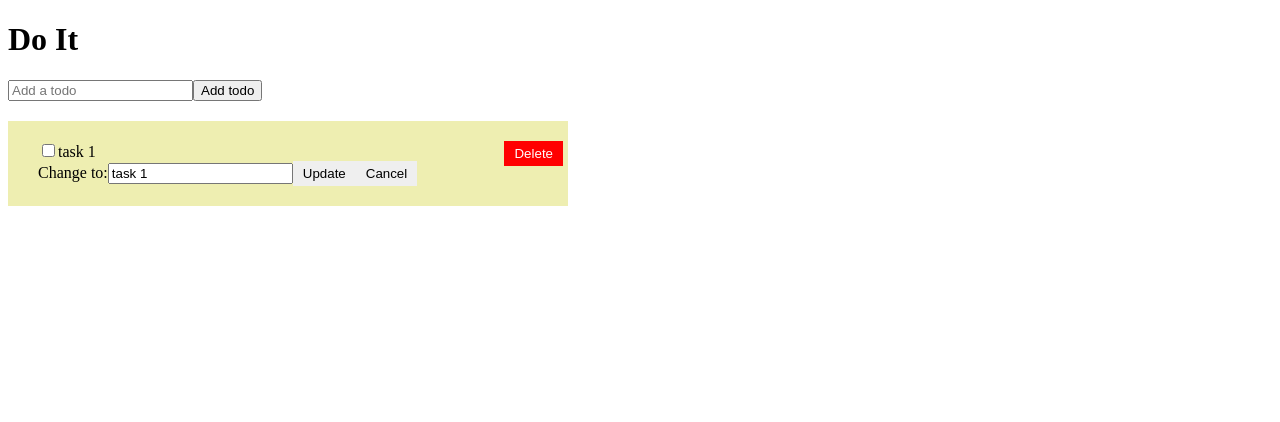
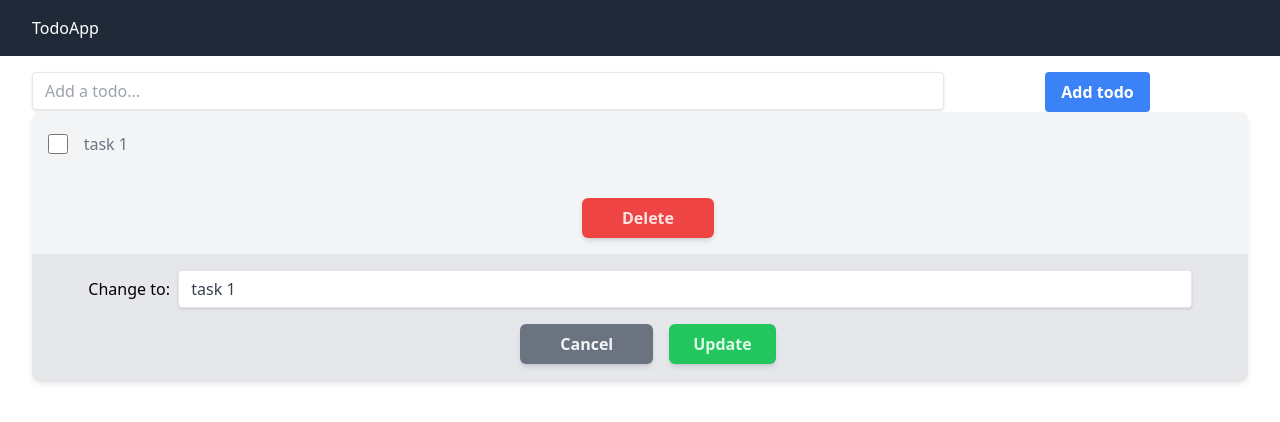
Before and after one commit to dopewevmond/friendly-fortnight, a React (Vite) app: page / in a window 1280 px wide. Both pictures are taken after a click on the button "Edit". Shown: the top 422 px of the page. Built offline with nearby package versions, Linux system fonts and the light colour scheme.

Commit message:
styled with tailwind

```diff
--- a/package.json
+++ b/package.json
@@ -17,6 +17,7 @@
     "eslint-plugin-jsx-a11y": "^6.5.1",
     "eslint-plugin-react": "^7.28.0",
     "eslint-plugin-react-hooks": "^4.3.0",
+    "npm-run-all": "^4.1.5",
     "parcel": "^2.2.1",
     "process": "^0.11.10"
   },
--- /dev/null
+++ b/src/App.css
@@ -0,0 +1,3 @@
+@tailwind base;
+@tailwind components;
+@tailwind utilities;
--- a/src/App.js
+++ b/src/App.js
@@ -1,11 +1,14 @@
 import { render } from "react-dom";
 import Home from "./Home";
+import Navbar from "./Navbar";
 
 const App = () => {
   return (
     <>
-      <h1>Do It</h1>
-      <Home />
+      <Navbar />
+      <div className="container mx-auto px-8">
+        <Home />
+      </div>
     </>
   );
 };
--- a/src/Home.js
+++ b/src/Home.js
@@ -58,7 +58,7 @@ const Home = () => {
   }
 
   return (
-    <>
+    <div className="my-4">
       <form
         onSubmit={(e) => {
           e.preventDefault();
@@ -66,18 +66,30 @@ const Home = () => {
           setPendingTodo("");
         }}
       >
-        <label>
+        <div className="flex flex-row">
+          <div className="basis-3/4">
+            <label className="w-full">
               <input
-            placeholder="Add a todo"
+                className="shadow appearance-none border rounded w-full py-2 px-3 text-gray-700 leading-tight focus:outline-none focus:shadow-outline"
+                placeholder="Add a todo..."
                 value={pendingTodo}
                 onChange={(e) => {
                   setPendingTodo(e.target.value);
                 }}
               />
             </label>
-        <button type="submit">Add todo</button>
+          </div>
+          <div className="basis-1/12"></div>
+          <div className="basis-1/6">
+            <button
+              type="submit"
+              className="bg-blue-500 hover:bg-blue-700 text-white font-bold py-2 px-4 rounded focus:outline-none focus:shadow-outline"
+            >
+              Add todo
+            </button>
+          </div>
+        </div>
       </form>
-      <h3>{pendingTodo}</h3>
       {todos.length ? (
         todos.map((todo) => (
           <Task
@@ -93,7 +105,7 @@ const Home = () => {
       ) : (
         <></>
       )}
-    </>
+    </div>
   );
 };
 
--- /dev/null
+++ b/src/Navbar.js
@@ -0,0 +1,15 @@
+const Navbar = () => {
+  return (
+    <nav className="bg-gray-800 text-white py-4">
+      <div className="container mx-auto px-8">
+        <ul className="flex">
+          <li className="mr-6">
+            <button className="">TodoApp</button>
+          </li>
+        </ul>
+      </div>
+    </nav>
+  );
+};
+
+export default Navbar;
--- a/src/Task.js
+++ b/src/Task.js
@@ -18,40 +18,73 @@ const Task = ({ uid, task, done, deleteTodo, toggleTodo, editTask }) => {
   };
 
   return (
-    <div className="task-container m-top task">
+    <>
+      <div className="w-full overflow-hidden rounded-lg bg-gray-100 shadow-md duration-300 hover:shadow-xl mb-8">
+        <p className="my-4 ml-4 text-gray-500">
+          <div className="inline-flex items-center">
             <input
+              className="w-8 h-8"
               type="checkbox"
               id={uid}
               checked={done}
               onChange={() => toggleTodo(uid)}
             />
-      <label htmlFor={uid} ref={valTask}>
+            <label htmlFor={uid} ref={valTask} className="ml-4 w-full">
               {task}
             </label>
-      <button className="del-button" onClick={() => deleteTodo(uid)}>
-        Delete
-      </button>
+          </div>
+        </p>
 
-      <div className={beingEdited ? "" : "dont-show"}>
-        <label>
-          Change to:
-          <input type="text" ref={valNewTask} />
-        </label>
-        <button className="confirm-edit-button" onClick={updateTaskRef}>
-          Update
-        </button>
-        <button className="cancel-button" onClick={() => setEdited(false)}>
-          Cancel
-        </button>
-      </div>
-
+        <div className="space-x-4 bg-gray-100 py-4 text-center">
           <button
-        className={beingEdited ? "dont-show" : "edit-button"}
+            className={
+              beingEdited
+                ? "dont-show"
+                : "inline-block rounded-md bg-blue-500 px-10 py-2 font-semibold text-blue-100 shadow-md duration-75 hover:bg-blue-400"
+            }
             onClick={copyTaskToEdit}
           >
             Edit
           </button>
+
+          <button
+            className="inline-block rounded-md bg-red-500 px-10 py-2 font-semibold text-red-100 shadow-md duration-75 hover:bg-red-400"
+            onClick={() => deleteTodo(uid)}
+          >
+            Delete
+          </button>
         </div>
+
+        <div
+          className={
+            beingEdited ? "space-x-4 bg-gray-200 py-4 text-center" : "dont-show"
+          }
+        >
+          <div>
+            <label>
+              Change to: &nbsp;
+              <input
+                type="text"
+                ref={valNewTask}
+                className="shadow appearance-none border rounded w-5/6 py-2 px-3 text-gray-700 leading-tight focus:outline-none focus:shadow-outline mb-4"
+              />
+            </label>
+          </div>
+          <button
+            className="inline-block rounded-md bg-gray-500 px-10 py-2 font-semibold text-gray-100 shadow-md duration-75 hover:bg-gray-400"
+            onClick={() => setEdited(false)}
+          >
+            Cancel
+          </button>
+          <button
+            className="inline-block rounded-md bg-green-500 px-6 py-2 font-semibold text-green-100 shadow-md duration-75 hover:bg-green-400"
+            onClick={updateTaskRef}
+          >
+            Update
+          </button>
+        </div>
+      </div>
+    </>
   );
 };
 
--- a/src/index.html
+++ b/src/index.html
@@ -5,6 +5,7 @@
     <meta http-equiv="X-UA-Compatible" content="IE=edge">
     <meta name="viewport" content="width=device-width, initial-scale=1.0">
     <title>Todo React App</title>
+    <script src="https://cdn.tailwindcss.com"></script>
 </head>
 <body>
     <div id="root"></div>
--- /dev/null
+++ b/tailwind.config.js
@@ -0,0 +1,8 @@
+/** @type {import('tailwindcss').Config} */
+module.exports = {
+  content: ["./src/**/*.{html, js, jsx}"],
+  theme: {
+    extend: {},
+  },
+  plugins: [],
+};
```
Also changed, not shown: 1 other file (tests, documents, lock files or other folders). Lines whose indentation alone changed are shown as unchanged.
